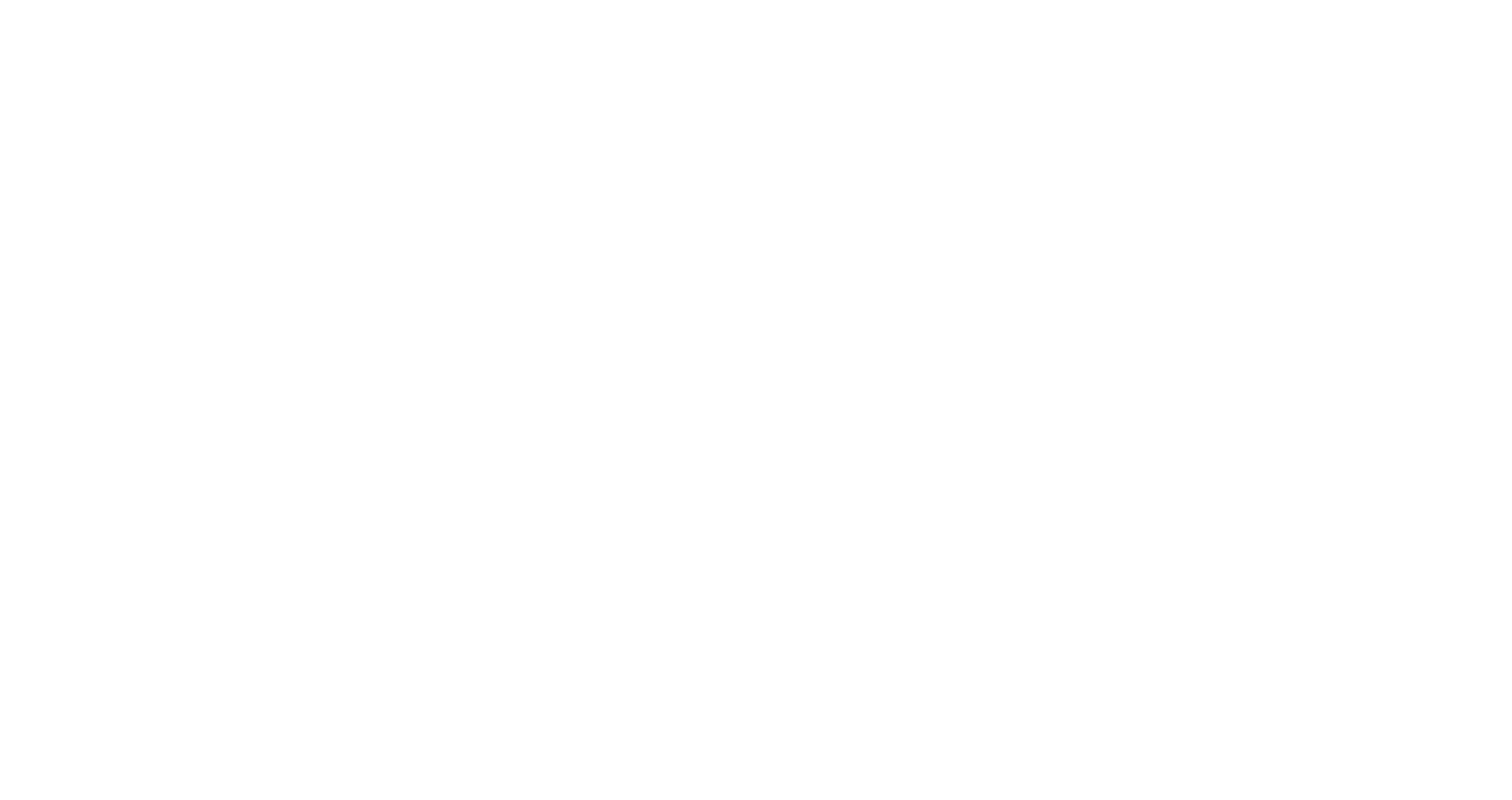
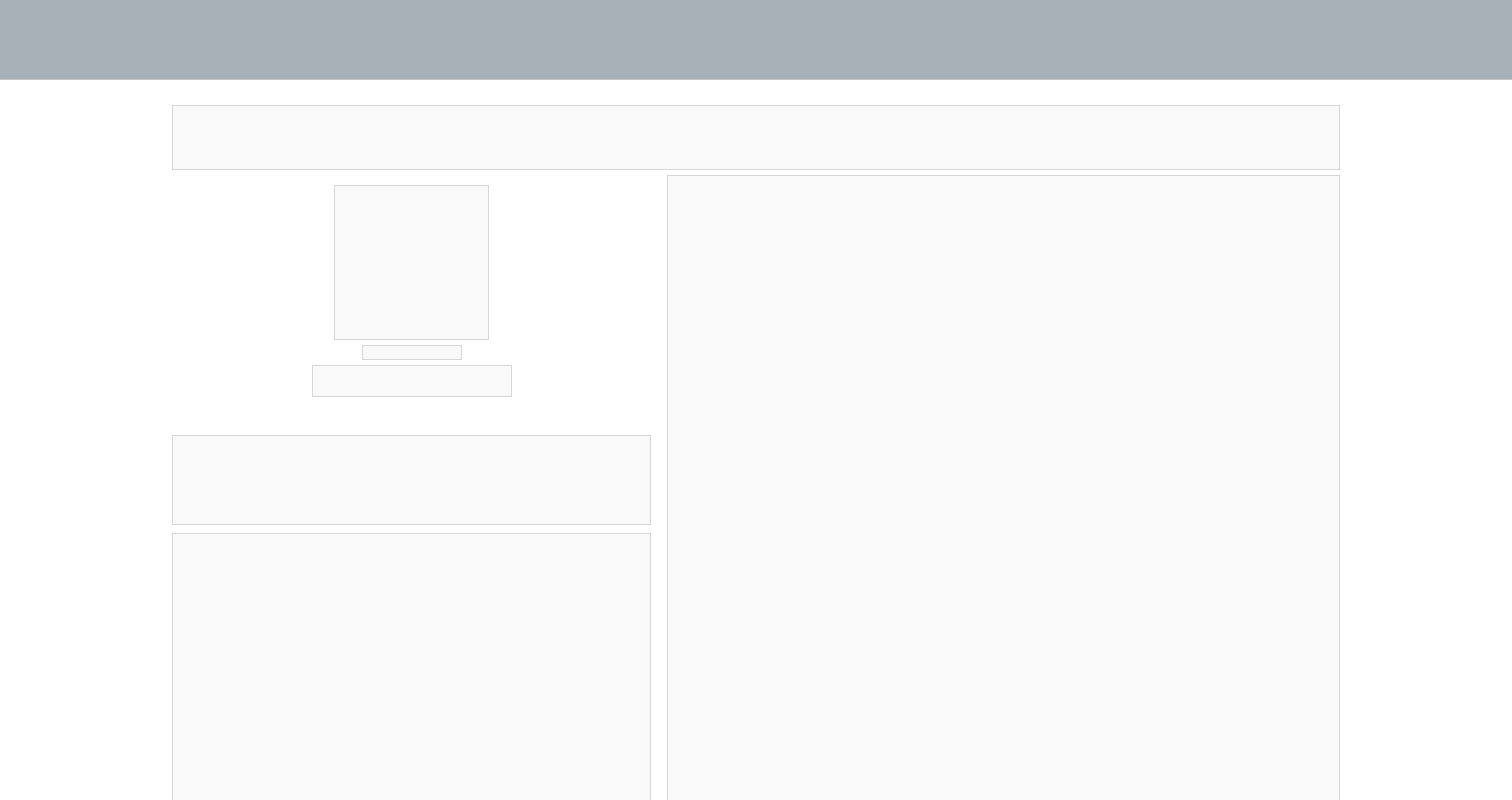
Before and after one commit to modern-agile-team/3term-mini-front, a React (Create React App) app in the folder moae-time/: page /mypage in a window 1280 px wide. Before the commit this address had no page. Shown: the top 800 px of the page, 1512 px wide, since content can reach past the window. Built offline with nearby package versions, Linux system fonts and the light colour scheme; the HTML template or start-up script is replaced by a standard one.

Commit message:
Add(sungje/Layout-mypage):create-Layout-mypage #38

```diff
--- a/moae-time/src/App.js
+++ b/moae-time/src/App.js
@@ -1,5 +1,6 @@
 import React from "react";
 import { HomePage, BoardPage } from "./pages";
+import MyPage from "./pages/mypage/MyPage";
 import { GlobalStyle } from "./style";
 import { Routes, Route } from "react-router-dom";
 import Layout from "./style/layout/Layout";
@@ -11,6 +12,7 @@ function App() {
       <Routes>
         <Route path="/" element={<Layout main={<HomePage />} />} />
         <Route path="/board" element={<Layout main={<BoardPage />} />} />
+        <Route path="/mypage" element={<Layout main={<MyPage />} />} />
       </Routes>
     </>
   );
--- a/moae-time/src/components/bigmodal/BigModal.jsx
+++ b/moae-time/src/components/bigmodal/BigModal.jsx
@@ -34,9 +34,6 @@ function BigModal() {
         >
           This is Modal content
           <button onClick={() => setModalState(false)}>Modal Close</button>
-          <TestDiv>123</TestDiv>
-          <TestDiv>123</TestDiv>
-          <TestDiv>123</TestDiv>
         </Modal>
     </>
   )
--- a/moae-time/src/components/box/Box.jsx
+++ b/moae-time/src/components/box/Box.jsx
@@ -1,22 +1,27 @@
 import React from 'react';
 import styled from 'styled-components';
 
-export const BoxWrap = styled.div.attrs(({ height, width }) => ({
+export const BoxWrap = styled.div.attrs(({ height, width, margin }) => ({
   row: height,
   col: width,
+  margin: margin,
 }))`
   height: ${(props) => props.row};
   width: ${(props) => props.col};
+
+  margin: ${(props) => props.margin};
+
   background-color: #F9F9F9;
   border: 1px solid #D6D6D6;
 `
 
 function Box(props) {
-  const { children, width, height } = props;
+  const { children, width, height, margin } = props;
   return (
   <BoxWrap
     height={height}
     width={width}
+    margin={margin}
   >{children}</BoxWrap>);
 };
 
--- /dev/null
+++ b/moae-time/src/pages/mypage/MyPage.jsx
@@ -0,0 +1,70 @@
+import React from "react";
+import styled from "styled-components";
+import { Box } from "../../components/box/Box";
+
+const MyPageWrap = styled.div`
+  width: 1168px;
+  height: 790px;
+
+  margin-left: 172px;
+  margin-top: 25px;
+
+  display: flex;
+  flex-wrap: wrap;
+  justify-content: space-between;
+`
+
+const LeftWrap = styled.div`
+  width: 479px;
+  height: 710px;
+
+  margin-top: 15px;
+
+  display: flex;
+  flex-direction: column;
+  align-items: center;
+  justify-content: space-between;
+`
+
+const RightWrap = styled.div`
+  display: flex;
+  align-items: center;
+
+  margin-top: 5px;
+`
+
+const ProfileAndTextWrap = styled.div`
+  width: 200px;
+  height: 212px;
+
+  display: flex;
+  flex-direction: column;
+  align-items: center;
+  justify-content: space-between;
+`
+
+const ForMargin = styled.div`
+  margin: 30px;
+`
+
+function MyPage() {
+  return (
+    <MyPageWrap>
+      <Box width="1168px" height="65px" />
+      <LeftWrap>
+        <ProfileAndTextWrap>
+          <Box width="155px" height="155px"/>
+          <Box width="100px" height="15px" />
+          <Box width="200px" height="32px" />
+        </ProfileAndTextWrap>
+        <Box width="479px" height="90px" margin="30px 0px 0px 0px" />
+        <Box width="479px" height="362px" />
+      </LeftWrap>
+      <RightWrap>
+        <Box width="673px" height="720px" />
+      </RightWrap>
+    </MyPageWrap>
+  )
+}
+
+export default MyPage;
```
Also changed, not shown: moae-time/src/pages/writepost/WritePost.jsx (deleted).
